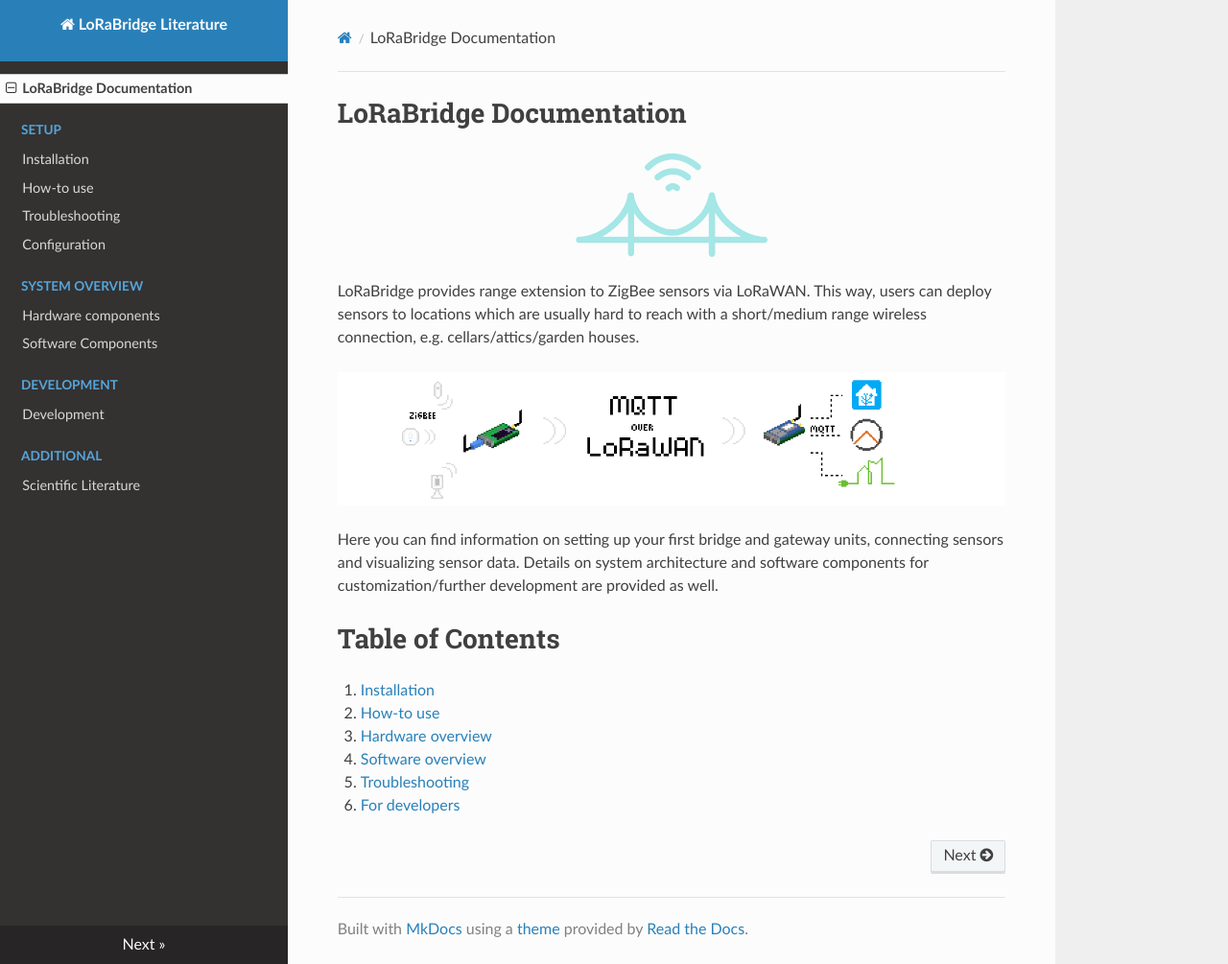
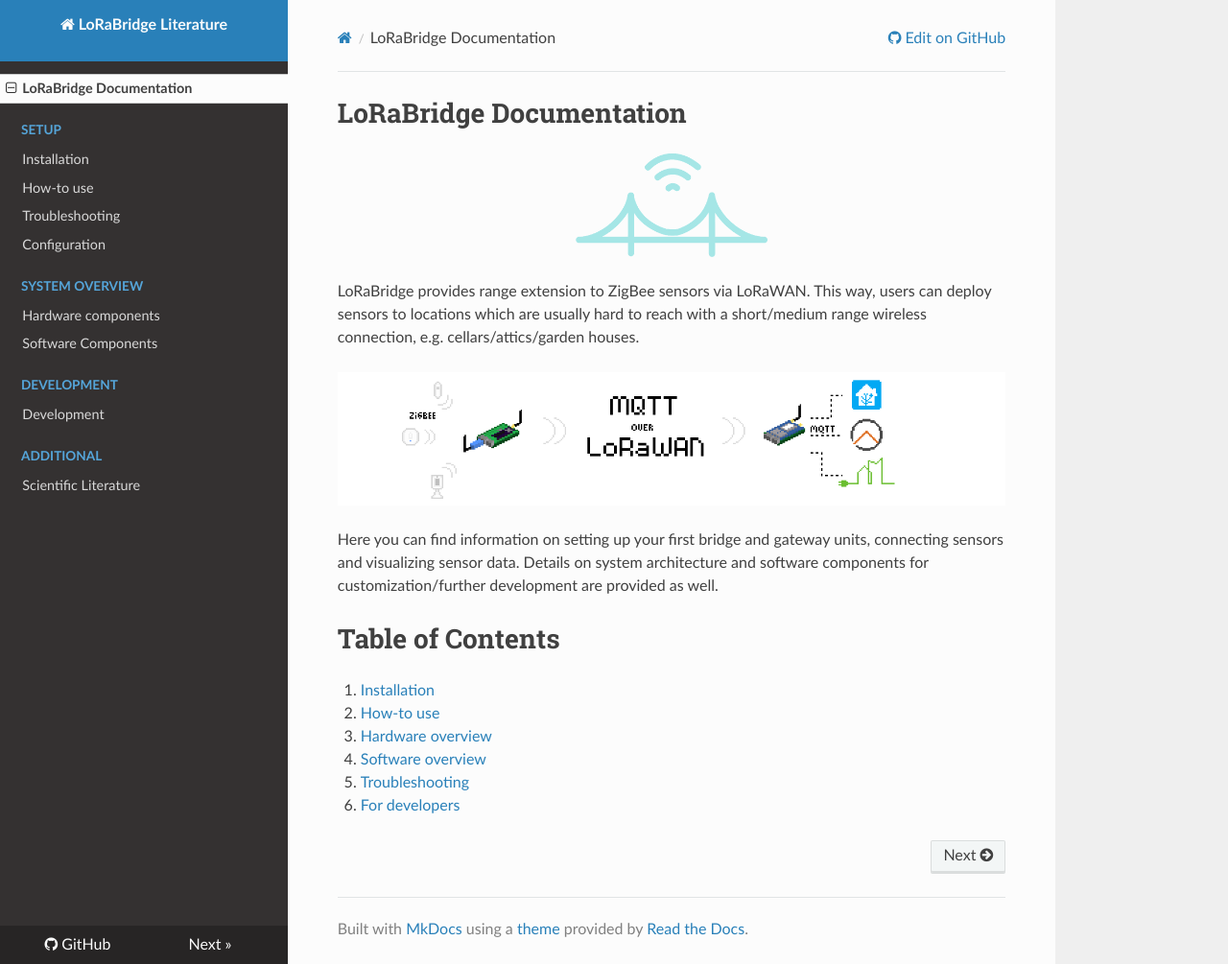
Before and after one commit to lorabridge/lorabridge.github.io, an MkDocs documentation site: the page built from docs/index.md, in a window 1280 px wide and 1005 px high. Shown: the whole window at 96% size. Built offline with MkDocs 1.6.1, drawn with Linux system fonts in a browser that asks for light colours; nearby versions of some CDN libraries; some of the changed lines change nothing that is shown.

Commit message:
added github link

```diff
--- a/mkdocs.yml
+++ b/mkdocs.yml
@@ -1,6 +1,7 @@
 site_name: LoRaBridge Literature
 theme: readthedocs
 use_directory_urls: false
+repo_url: https://github.com/lorabridge
 markdown_extensions:
   - admonition
   - pymdownx.details
```
